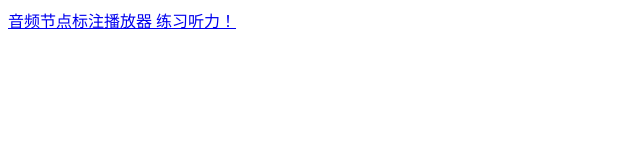
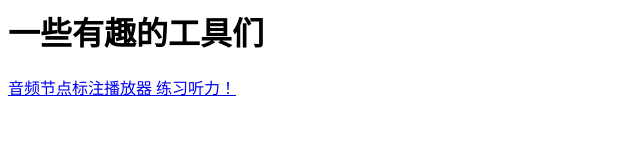
Before and after one commit to SecurityFirst20250530/SecurityFirst20250530.github.io, a plain HTML site: page index.html in a window 1280 px wide. Shown: the whole page, without its empty margins (0-640 px from the left). Drawn offline with Linux system fonts and the light colour scheme.

Commit message:
Update index.html

```diff
--- a/index.html
+++ b/index.html
@@ -1,3 +1,5 @@
+<h1>一些有趣的工具们</h1>
+
 <script async src="https://pagead2.googlesyndication.com/pagead/js/adsbygoogle.js?client=ca-pub-3822650863165963"
      crossorigin="anonymous"></script>
 
```
